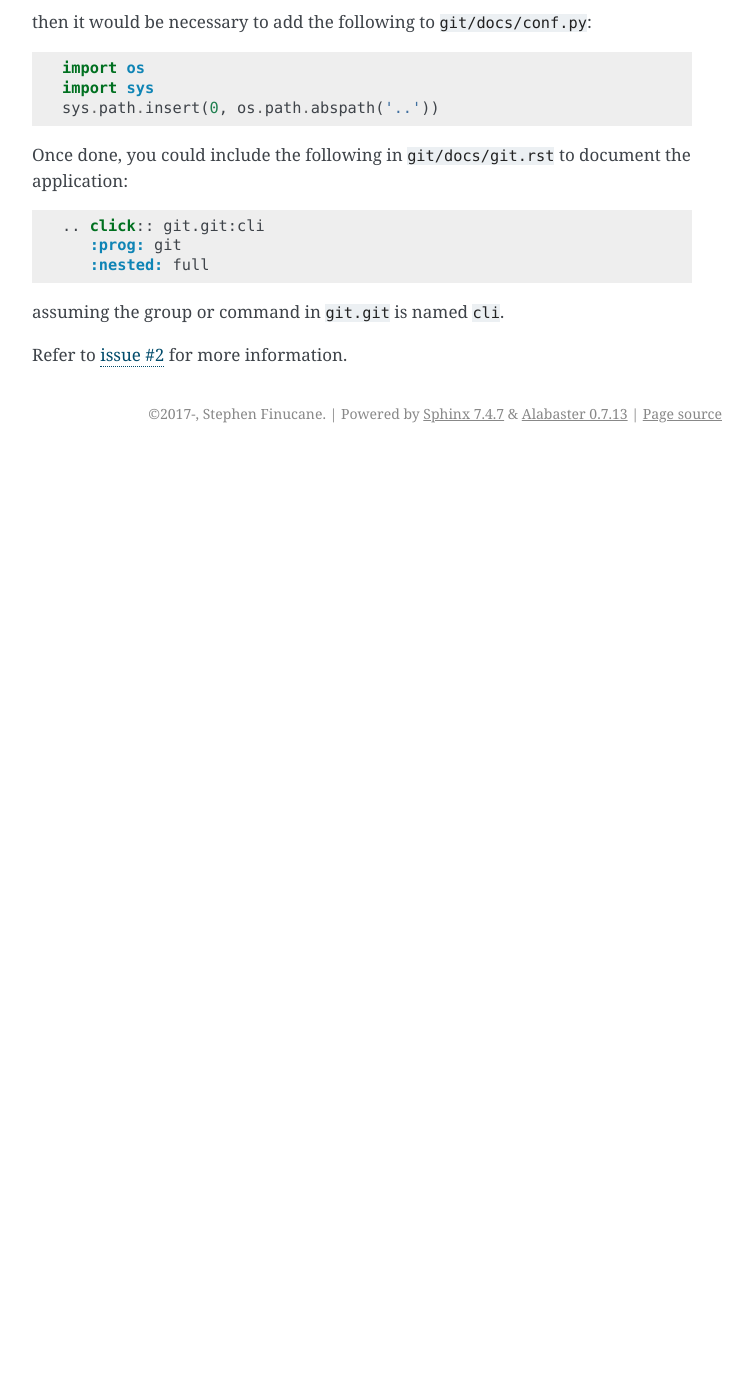
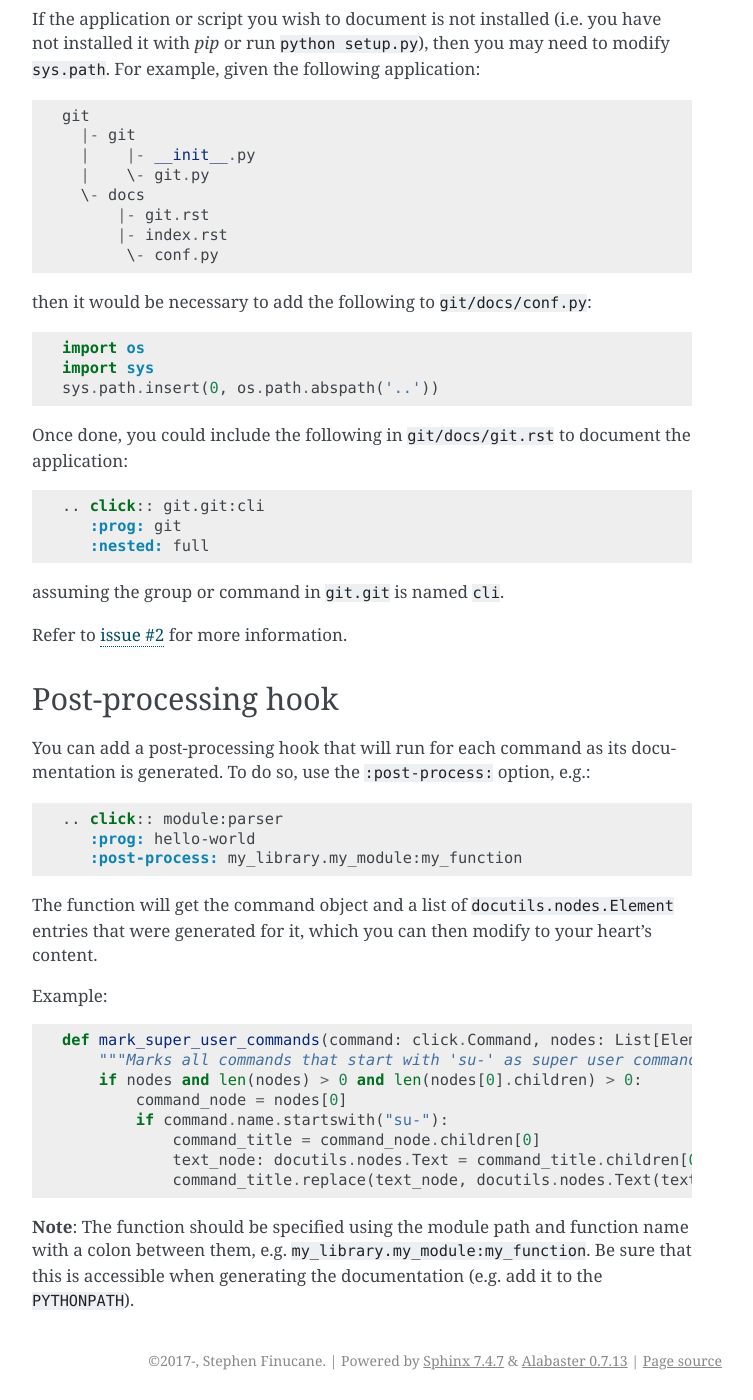
Before and after one commit to click-contrib/sphinx-click, a Sphinx documentation site: the page built from docs/usage.rst, in a window 1280 px wide and 1400 px high, scrolled down 5115 px. Shown: the whole window, without its empty margins (388-1141 px from the left). Built offline with Sphinx 7.4.7, drawn with Linux system fonts in a browser that asks for light colours; before the commit the page ends 5568 px from its top, so only the background shows below that; some of the changed text lies outside the part shown.

Commit message:
Update docs with new features
This adds documentation for `complete` nesting, `:hide-header:` and `:post-process:`.

```diff
--- a/docs/usage.rst
+++ b/docs/usage.rst
@@ -44,16 +44,28 @@
      ``short``
        List sub-commands with short documentation.
 
+     ``complete``
+       List sub-commands with short documentation, then also list them with
+       full documentation.
+
      ``none``
        Do not list sub-commands.
 
      Defaults to ``short`` unless ``show-nested`` (deprecated) is set.
+
+   ``:hide-header:``
+     Omit the title, description and usage example, thus only showing the
+     subcommands.
 
    ``:commands:``
      Document only listed commands.
 
    ``:show-nested:``
      This option is deprecated; use ``nested`` instead.
+
+   ``:post-process:``
+     Add a post-processing hook that will run for each command.
+     See :ref:`post-processing` for more information.
 
    The generated documentation includes anchors for the generated commands,
    their options and their environment variables using the `Sphinx standard
@@ -276,6 +288,43 @@
 Refer to `issue #2 <https://github.com/click-contrib/sphinx-click/issues/2>`__
 for more information.
 
+.. _post-processing:
+
+Post-processing hook
+--------------------
+You can add a post-processing hook that will run for each command as its
+documentation is generated. To do so, use the ``:post-process:`` option,
+e.g.:
+
+.. code-block:: rst
+
+    .. click:: module:parser
+       :prog: hello-world
+       :post-process: my_library.my_module:my_function
+
+The function will get the command object and a list of
+``docutils.nodes.Element`` entries that were generated for it, which you
+can then modify to your heart's content.
+
+Example:
+
+.. code-block:: python
+
+   def mark_super_user_commands(command: click.Command, nodes: List[Element]) -> None:
+       """Marks all commands that start with 'su-' as super user commands."""
+       if nodes and len(nodes) > 0 and len(nodes[0].children) > 0:
+           command_node = nodes[0]
+           if command.name.startswith("su-"):
+               command_title = command_node.children[0]
+               text_node: docutils.nodes.Text = command_title.children[0]
+               command_title.replace(text_node, docutils.nodes.Text(text_node.as_text() + " <-- SUPER!"))
+
+**Note**: The function should be specified using the module path and function
+name with a colon between them, e.g. ``my_library.my_module:my_function``.
+Be sure that this is accessible when generating the documentation (e.g.
+add it to the ``PYTHONPATH``).
+
+
 .. URLs
 
 .. _Sphinx directive: http://www.sphinx-doc.org/en/stable/extdev/markupapi.html
```
